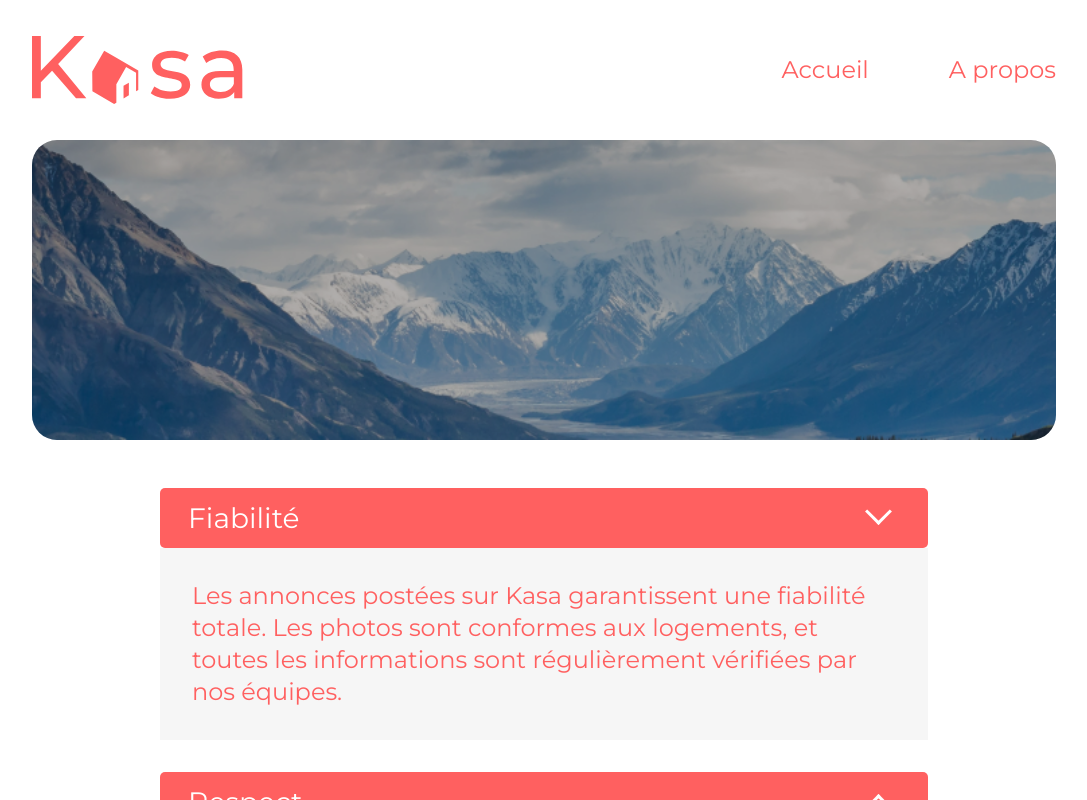
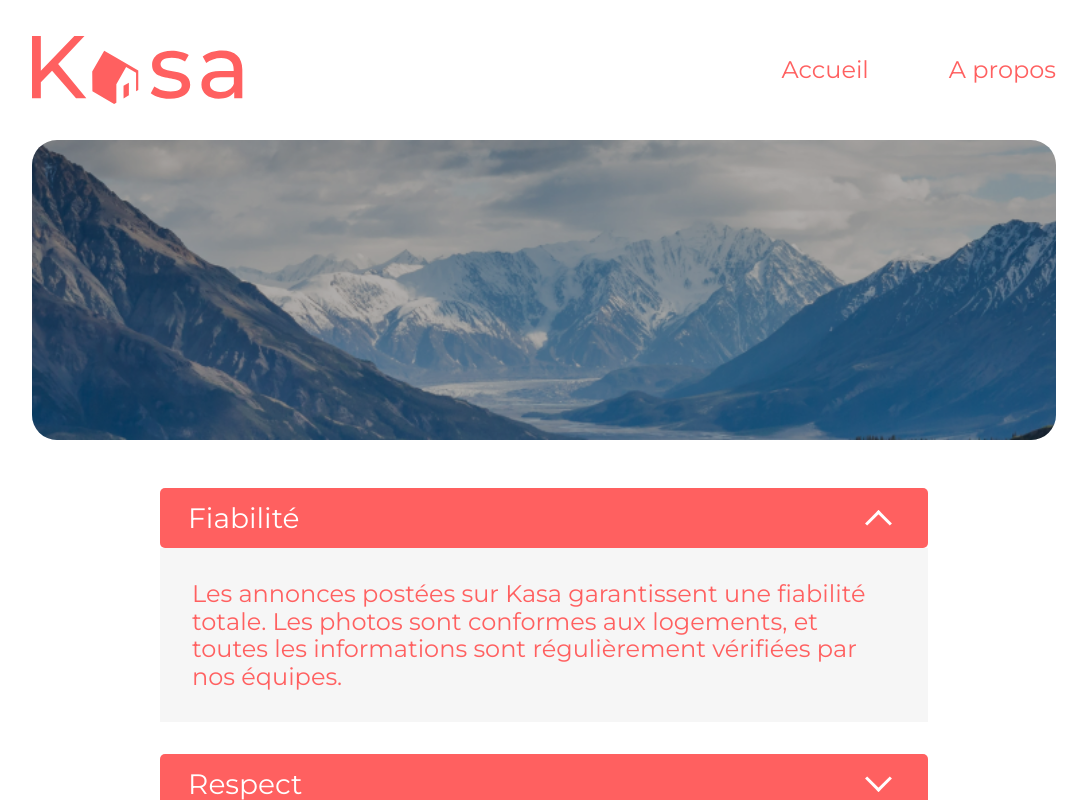
Before and after one commit to loumorganrene/Kasa, a React (Create React App) app: page /about in a window 1280 px wide. Both pictures are taken after a click on the element "Fiabilité". Shown: the top 800 px of the page, without its empty margins (96-1183 px from the left). Built offline with nearby package versions, Linux system fonts and the light colour scheme.

Commit message:
Collapsible styling and DOM correction

```diff
--- a/src/components/Collapsible/index.jsx
+++ b/src/components/Collapsible/index.jsx
@@ -16,7 +16,7 @@ function Collapsible({ aboutTitle, aboutContent }) {
                 {aboutTitle}
                 <span className={'arrow' + (open ? ' down' : ' up')} />
             </h3>
-            {open && <p>{aboutContent}</p>}
+            {open && <div className='content'>{aboutContent}</div>}
         </div>
     )
 }
--- a/src/components/HousingCard/index.jsx
+++ b/src/components/HousingCard/index.jsx
@@ -38,7 +38,7 @@ function HousingCard({
             <section className="house-details">
                 <div className="collapsible--container">
                     <h3>Description</h3>
-                    <p>{description}</p>
+                    <p className='content'>{description}</p>
                 </div>
                 <Collapsible
                     aboutTitle="Équipements"
--- a/src/styles/Collapsible.css
+++ b/src/styles/Collapsible.css
@@ -15,7 +15,7 @@
     font-weight: 500;
 }
 
-.collapsible--container p {
+.collapsible--container .content {
     background-color: var(--grey-clr);
     color: var(--primary-clr);
     padding: 0.5em 1em;
@@ -33,14 +33,14 @@
     padding: .5rem;
 }
 
-.up {
+.down {
     bottom: 25%;
     right: 2.5rem;
     transform: rotate(-135deg);
     -webkit-transform: rotate(-135deg);
 }
 
-.down {
+.up {
     bottom: 45%;
     right: 2.5rem;
     transform: rotate(45deg);
```
